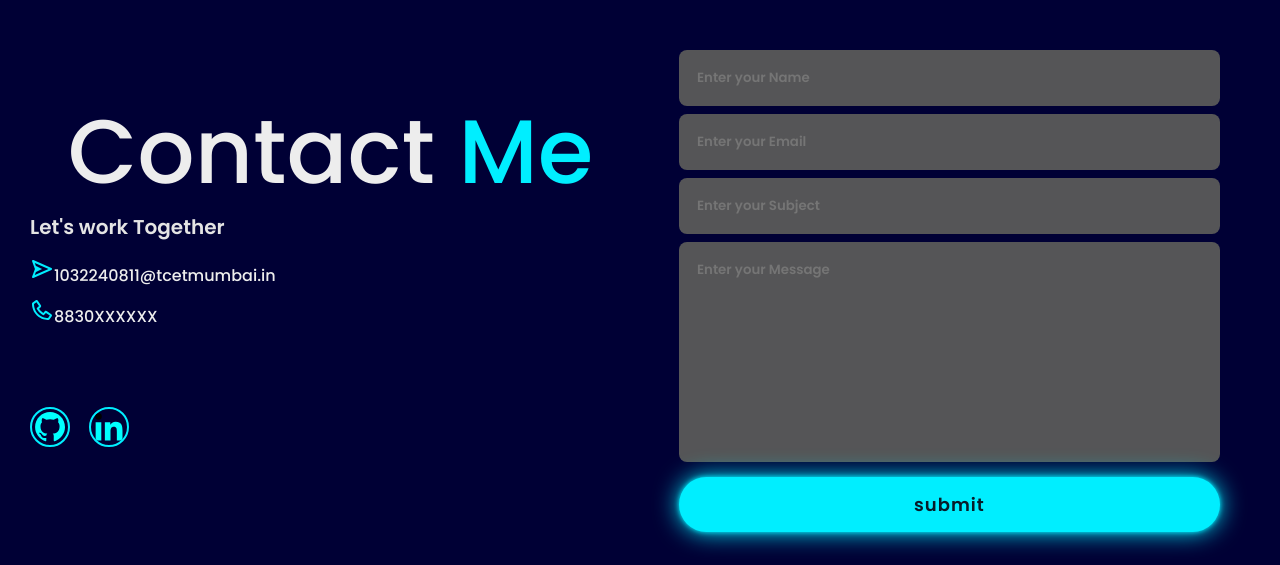
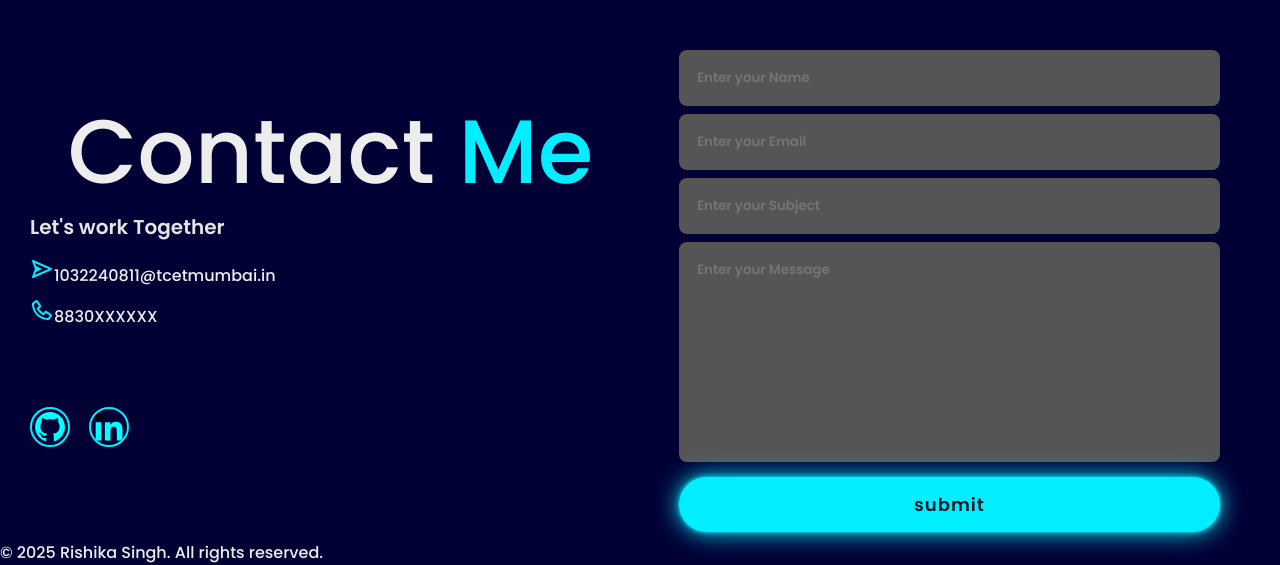
Before and after one commit to Rish211206/Portfolio, a plain HTML site: page index.html in a window 1280 px wide. Shown: the part 3569-4134 px from the top of the page. Before the commit the page ends 4109 px from the top, so only its background shows below. Drawn offline with nearby package versions, Linux system fonts and the light colour scheme.

Commit message:
Update index.html

```diff
--- a/index.html
+++ b/index.html
@@ -206,7 +206,9 @@ fill="#01eeff" viewBox="0 0 24 24" >
             </form>
         </div>
     </section>
-
+<footer class="footer">
+        © 2025 Rishika Singh. All rights reserved.
+    </footer>
     <script src="https://cdn.jsdelivr.net/npm/typed.js@2.0.12"></script>
     <script src="script.js"></script>
 </body>
```
